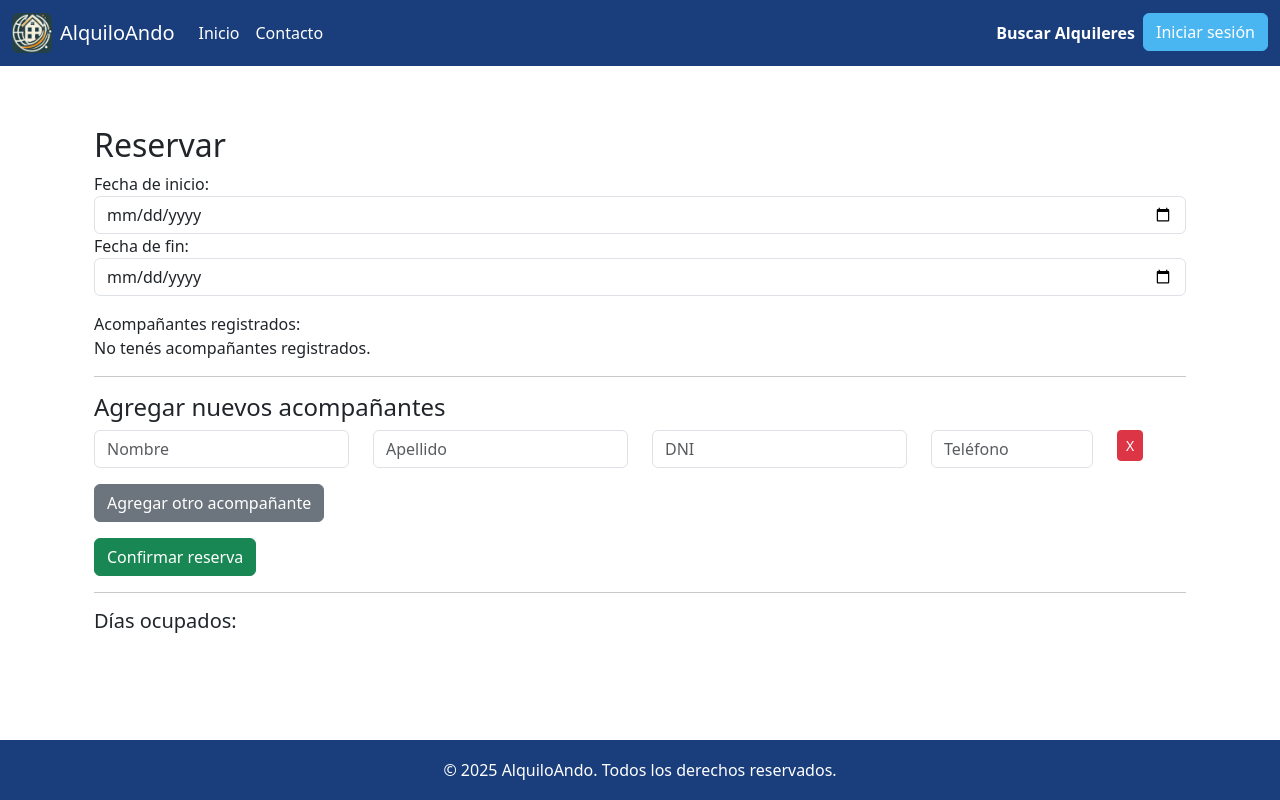
After one commit to NicolasM146/IngS2, a Flask app: template src/web/templates/Reservacion/reservation.html in a window 1280 px wide. The commit adds this page. Run offline with Flask 3, Linux system fonts and the light colour scheme; the template is opened without the code that fills it, so the values that code supplies are empty; some libraries are stand-ins or nearby versions.

Commit message:
Reserva hecha, pero sin pago

```diff
--- a/src/core/Usuario/User.py
+++ b/src/core/Usuario/User.py
@@ -43,7 +43,8 @@ class User(UserMixin,db.Model):
     # Relaion con reservation
     reservations = db.relationship('Reservation', back_populates='user', lazy='dynamic')
 
-    compañeros = db.relationship('Compañero', back_populates='user', cascade='all, delete-orphan')
+    compañeros = db.relationship('Compañero', back_populates='user')
+
 
 
     def es_mayor_de_edad(self):
--- /dev/null
+++ b/src/web/templates/Reservacion/reservation.html
@@ -0,0 +1,145 @@
+{% extends "layout.html" %}
+
+{% block content %}
+<div class="container mt-4">
+  <h2>Reservar {{ rental.titulo }}</h2>
+
+  <form method="post" action="" id="reserva-form">
+    <div class="form-group">
+      <label for="start_date">Fecha de inicio:</label>
+      <input type="date" name="start_date" id="start_date" class="form-control" required>
+    </div>
+
+    <div class="form-group">
+      <label for="end_date">Fecha de fin:</label>
+      <input type="date" name="end_date" id="end_date" class="form-control" required>
+    </div>
+
+    <div class="form-group mt-3">
+      <label>Acompañantes registrados:</label>
+      {% if compañeros %}
+        {% for compa in compañeros %}
+          <div class="form-check d-flex justify-content-between align-items-center mb-2">
+            <div>
+              <input class="form-check-input" type="checkbox" name="compañeros" value="{{ compa.id }}" id="compa{{ compa.id }}">
+              <label class="form-check-label" for="compa{{ compa.id }}">
+                {{ compa.nombre }} {{ compa.apellido }} (DNI: {{ compa.dni }})
+              </label>
+            </div>
+            <button type="button" class="btn btn-sm btn-outline-danger ms-2" onclick="eliminarCompañero({{ compa.id }})">Eliminar</button>
+          </div>
+        {% endfor %}
+      {% else %}
+        <p>No tenés acompañantes registrados.</p>
+      {% endif %}
+    </div>
+
+    <hr>
+    <h4>Agregar nuevos acompañantes</h4>
+    <div id="companieros-container">
+      <div class="row mb-3 companiero-entry">
+        <div class="col-md-3">
+          <input type="text" class="form-control" name="nuevo_nombre[]" placeholder="Nombre" autocomplete="off">
+        </div>
+        <div class="col-md-3">
+          <input type="text" class="form-control" name="nuevo_apellido[]" placeholder="Apellido" autocomplete="off">
+        </div>
+        <div class="col-md-3">
+          <input type="text" class="form-control" name="nuevo_dni[]" placeholder="DNI" autocomplete="off">
+        </div>
+        <div class="col-md-2">
+          <input type="text" class="form-control" name="nuevo_telefono[]" placeholder="Teléfono" autocomplete="off">
+        </div>
+        <div class="col-md-1">
+          <button type="button" class="btn btn-danger btn-sm remove-btn">X</button>
+        </div>
+      </div>
+    </div>
+    <button type="button" class="btn btn-secondary" id="add-compa-btn">Agregar otro acompañante</button>
+
+    <button type="submit" class="btn btn-success mt-3 d-block">Confirmar reserva</button>
+  </form>
+
+  <hr>
+  <h5>Días ocupados:</h5>
+  <ul>
+    {% for inicio, fin in dias_ocupados %}
+      <li style="color: red;">🛑 Desde {{ inicio.strftime('%d/%m/%Y') }} hasta {{ fin.strftime('%d/%m/%Y') }}</li>
+    {% endfor %}
+  </ul>
+</div>
+
+<script>
+  // Agregar nuevo acompañante dinámicamente
+  document.getElementById('add-compa-btn').addEventListener('click', function () {
+    const container = document.getElementById('companieros-container');
+    const entry = document.createElement('div');
+    entry.classList.add('row', 'mb-3', 'companiero-entry');
+    entry.innerHTML = `
+      <div class="col-md-3">
+        <input type="text" class="form-control" name="nuevo_nombre[]" placeholder="Nombre" autocomplete="off">
+      </div>
+      <div class="col-md-3">
+        <input type="text" class="form-control" name="nuevo_apellido[]" placeholder="Apellido" autocomplete="off">
+      </div>
+      <div class="col-md-3">
+        <input type="text" class="form-control" name="nuevo_dni[]" placeholder="DNI" autocomplete="off">
+      </div>
+      <div class="col-md-2">
+        <input type="text" class="form-control" name="nuevo_telefono[]" placeholder="Teléfono" autocomplete="off">
+      </div>
+      <div class="col-md-1">
+        <button type="button" class="btn btn-danger btn-sm remove-btn">X</button>
+      </div>
+    `;
+    container.appendChild(entry);
+  });
+
+  // Eliminar acompañante dinámico
+  document.addEventListener('click', function (e) {
+    if (e.target && e.target.classList.contains('remove-btn')) {
+      e.target.closest('.companiero-entry').remove();
+    }
+  });
+
+  // Eliminar acompañante registrado con confirmación
+  function eliminarCompañero(id) {
+    if (confirm('¿Estás seguro que querés eliminar este acompañante?')) {
+      const form = document.createElement('form');
+      form.method = 'POST';
+      form.action = `/reservation/eliminar-companero/${id}`;  // Ajustá esta ruta a la de tu blueprint
+
+      // CSRF token si usás Flask-WTF
+      const csrfToken = document.querySelector('input[name=csrf_token]');
+      if (csrfToken) {
+        const input = document.createElement('input');
+        input.type = 'hidden';
+        input.name = 'csrf_token';
+        input.value = csrfToken.value;
+        form.appendChild(input);
+      }
+
+      document.body.appendChild(form);
+      form.submit();
+    }
+  }
+
+  // Validar fechas con días ocupados
+  const diasOcupados = {{ dias_ocupados|tojson }};
+  document.getElementById('reserva-form').addEventListener('submit', function (e) {
+    const start = new Date(document.getElementById('start_date').value);
+    const end = new Date(document.getElementById('end_date').value);
+
+    for (const [iniStr, finStr] of diasOcupados) {
+      const ini = new Date(iniStr);
+      const fin = new Date(finStr);
+
+      if (start <= fin && end >= ini) {
+        alert(`Las fechas ingresadas se superponen con una reserva existente del ${ini.toLocaleDateString()} al ${fin.toLocaleDateString()}.`);
+        e.preventDefault();
+        return;
+      }
+    }
+  });
+</script>
+{% endblock %}
```
Also changed, not shown: src/core/Reserva/reservation.py (+13 -0 lines), src/core/Usuario/Compañero.py (+6 -3 lines), src/web/controllers/Reservation.py (+105 -2 lines), src/web/templates/Reservacion/rentals.html (+13 -6 lines), src/web/templates/Reservacion/show_rental.html (added, +41 -0 lines).
